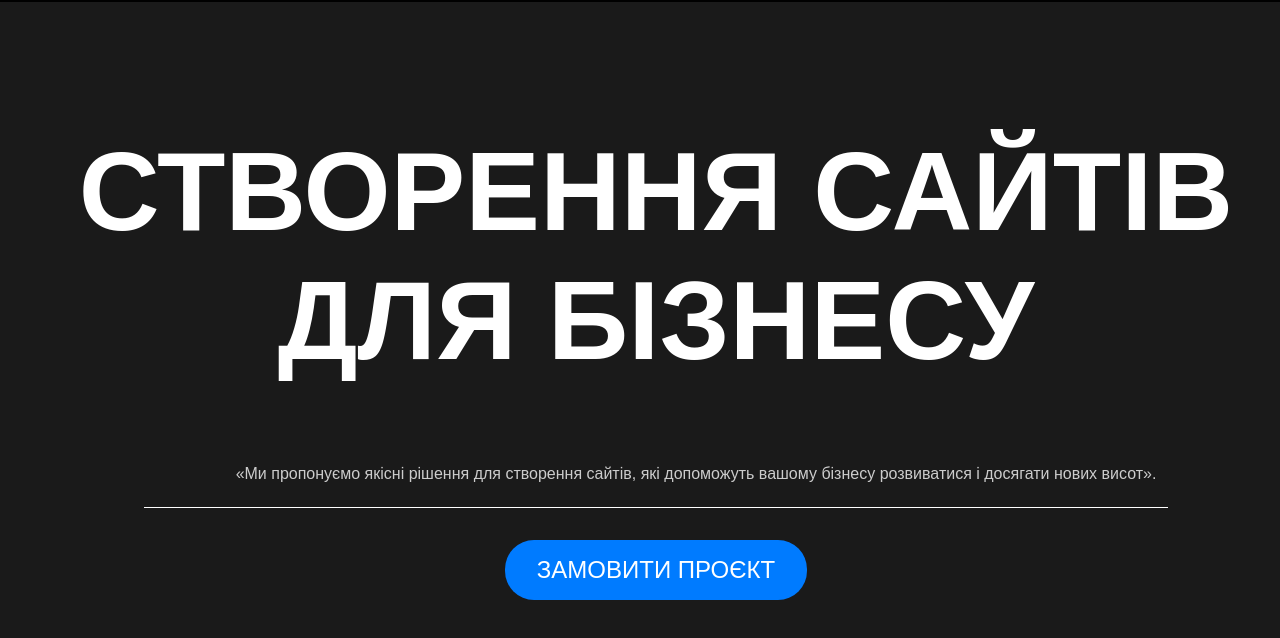
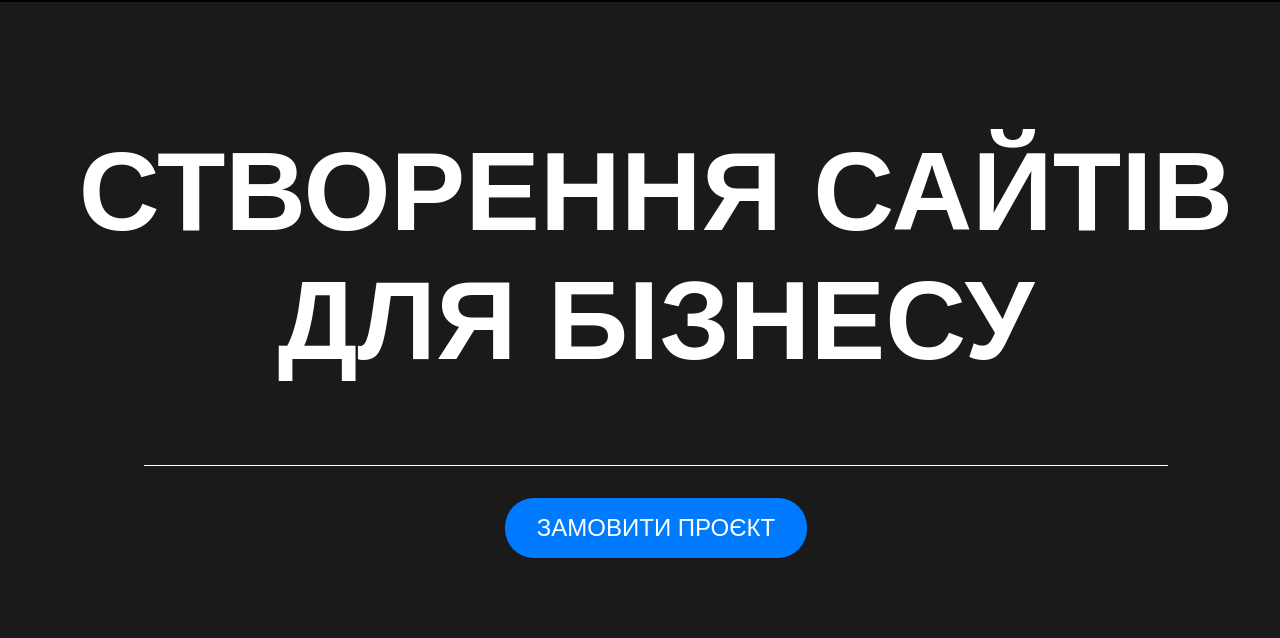
Before and after one commit to egorvostochny/DevSense, a plain HTML site: page docs/index.html in a window 1280 px wide. Shown: the part 98-736 px from the top of the page. Drawn offline with Linux system fonts and the light colour scheme.

Commit message:
Update index.html

```diff
--- a/docs/index.html
+++ b/docs/index.html
@@ -20,7 +20,7 @@
         <section class="intro">
             <h1 class="main-title">СТВОРЕННЯ САЙТІВ ДЛЯ БІЗНЕСУ</h1>
             <div class="intro-text-container">
-                <p class="intro-text">«Ми пропонуємо якісні рішення для створення сайтів, які допоможуть вашому бізнесу розвиватися і досягати нових висот». </p>
+
             </div>
             <hr class="divider">
             <div class="order-button-container">
```
